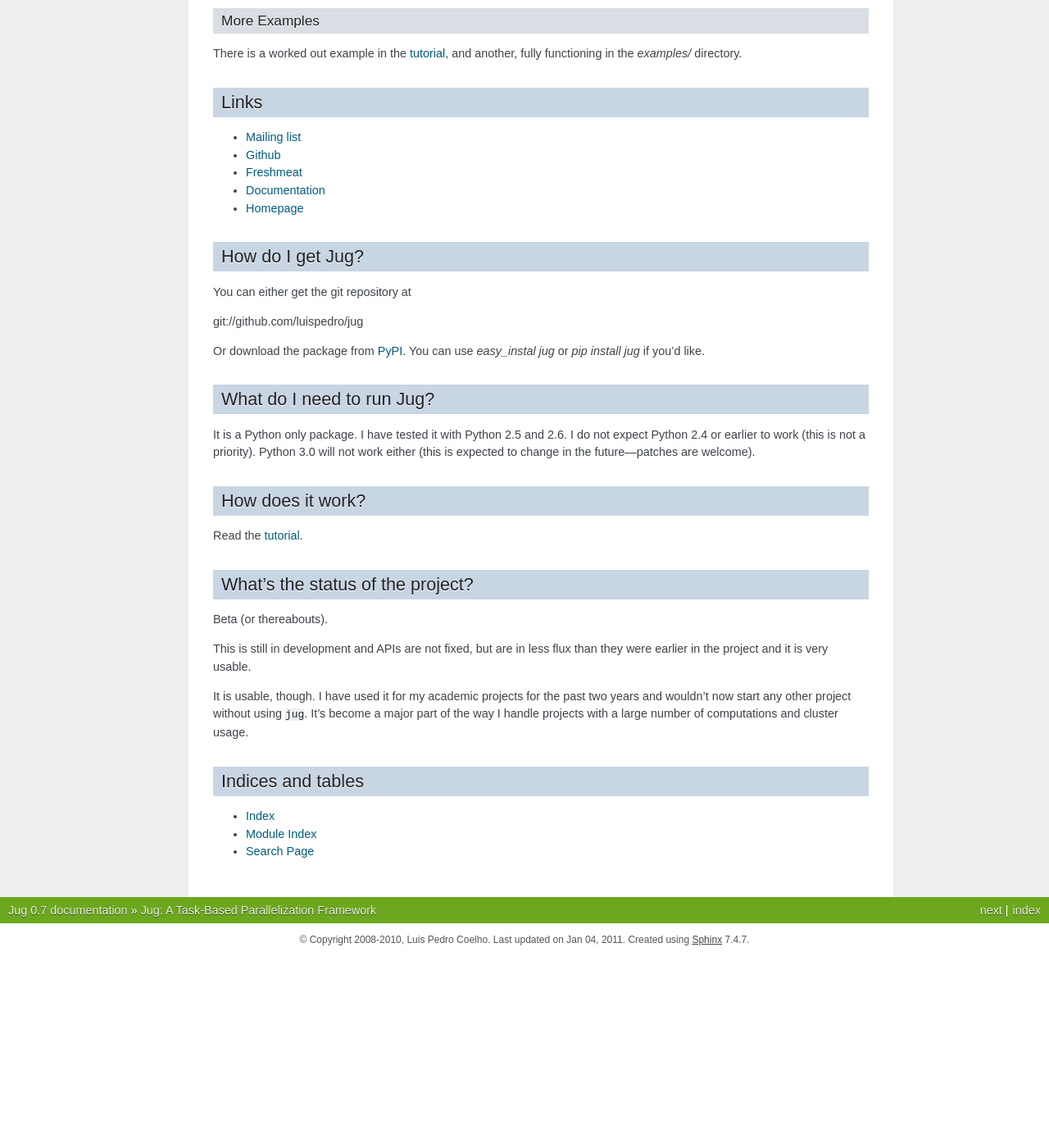
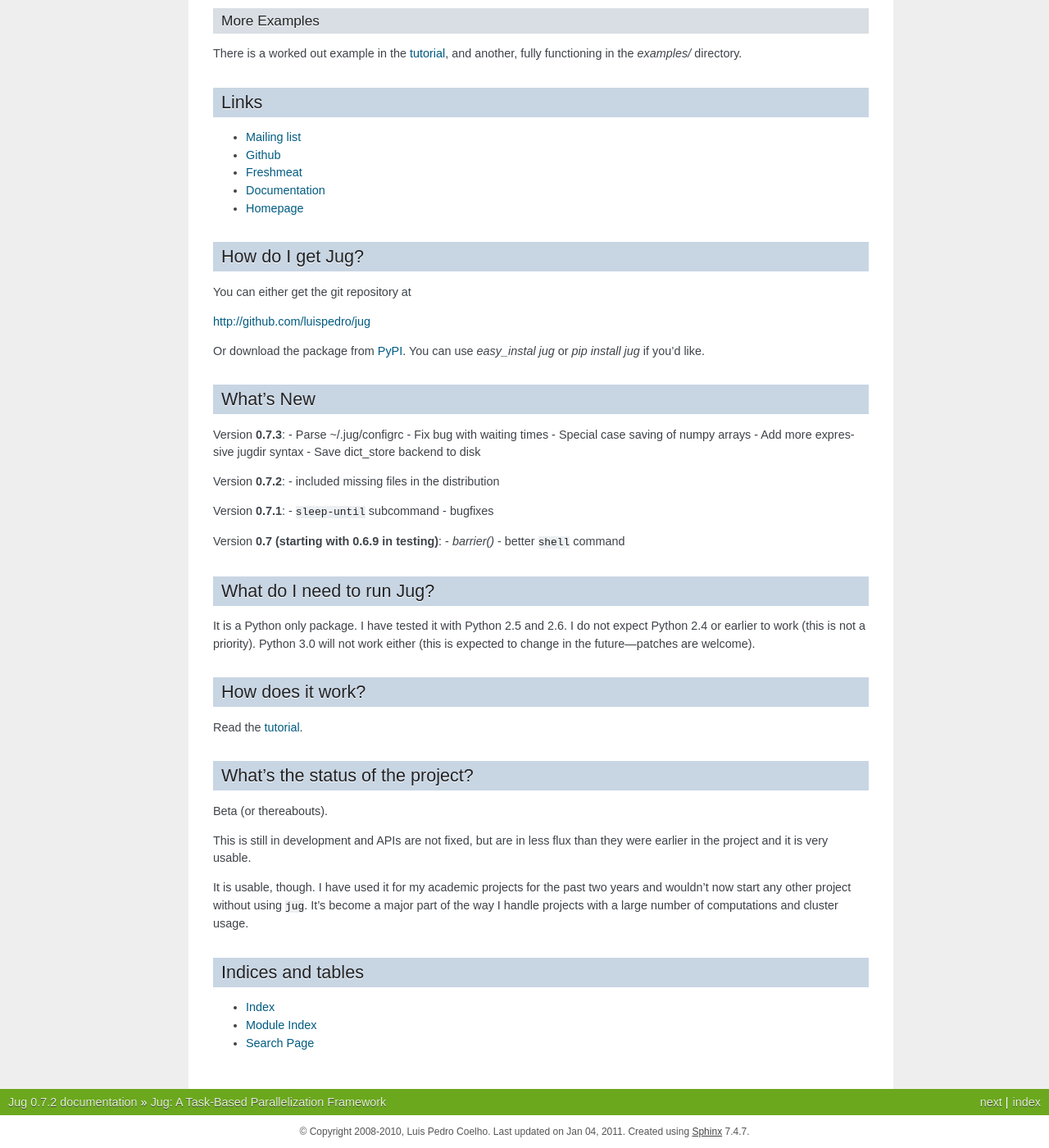
Before and after one commit to luispedro/jug, a Sphinx documentation site: the page built from docs/source/index.rst, in a window 1280 px wide and 1400 px high, scrolled down 2202 px. Shown: the whole window at 82% size. Built offline with Sphinx 7.4.7, drawn with Linux system fonts in a browser that asks for light colours; formulas are drawn with MathJax 3; before the commit the page ends 3368 px from its top, so only the background shows below that; some of the changed text lies outside the part shown.

Commit message:
BLD: Increase version number
This is a minor release, but there have been several minors
improvements.

```diff
--- a/docs/source/conf.py
+++ b/docs/source/conf.py
@@ -38,7 +38,7 @@
 # The short X.Y version.
 version = '0.7'
 # The full version, including alpha/beta/rc tags.
-release = '0.7'
+release = '0.7.2'
 
 # There are two options for replacing |today|: either, you set today to some
 # non-false value, then it is used:
--- a/docs/source/index.rst
+++ b/docs/source/index.rst
@@ -115,12 +115,34 @@
 
 You can either get the git repository at
 
-git://github.com/luispedro/jug
+`http://github.com/luispedro/jug <http://github.com/luispedro/jug>`__
 
 Or download the package from PyPI_. You can use `easy_instal jug` or `pip
 install jug` if you'd like.
 
 .. _PyPI: http://pypi.python.org/pypi/Jug
+
+
+What's New
+----------
+
+Version **0.7.3**:
+- Parse ~/.jug/configrc
+- Fix bug with waiting times
+- Special case saving of numpy arrays
+- Add more expressive jugdir syntax
+- Save dict_store backend to disk
+
+Version **0.7.2**:
+- included missing files in the distribution
+
+Version **0.7.1**:
+- ``sleep-until`` subcommand
+- bugfixes
+
+Version **0.7 (starting with 0.6.9 in testing)**:
+- `barrier()`
+- better ``shell`` command
 
 What do I need to run Jug?
 ---------------------------
```
Also changed, not shown: README.rst (+10 -3 lines), 2 other files.
